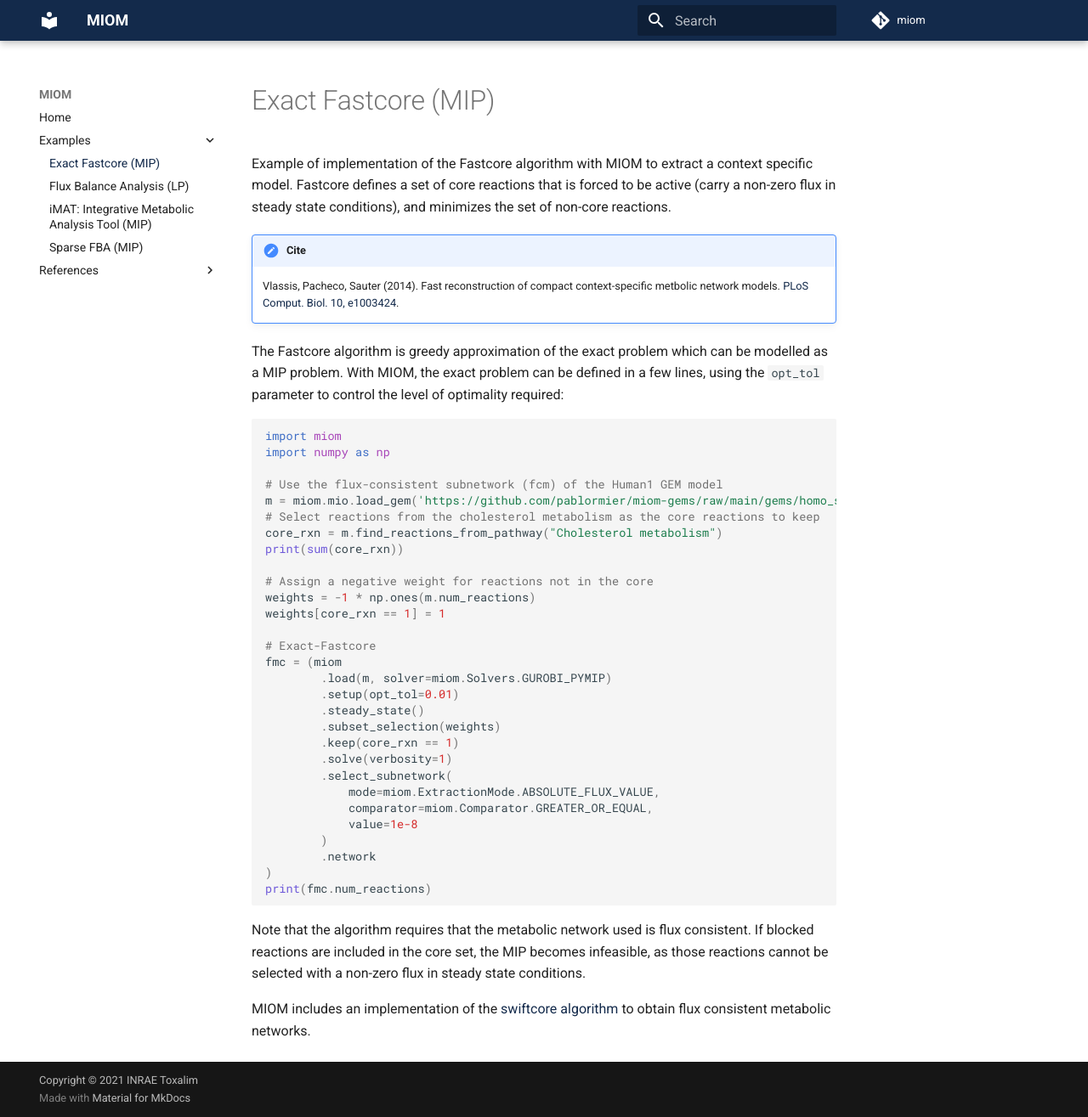
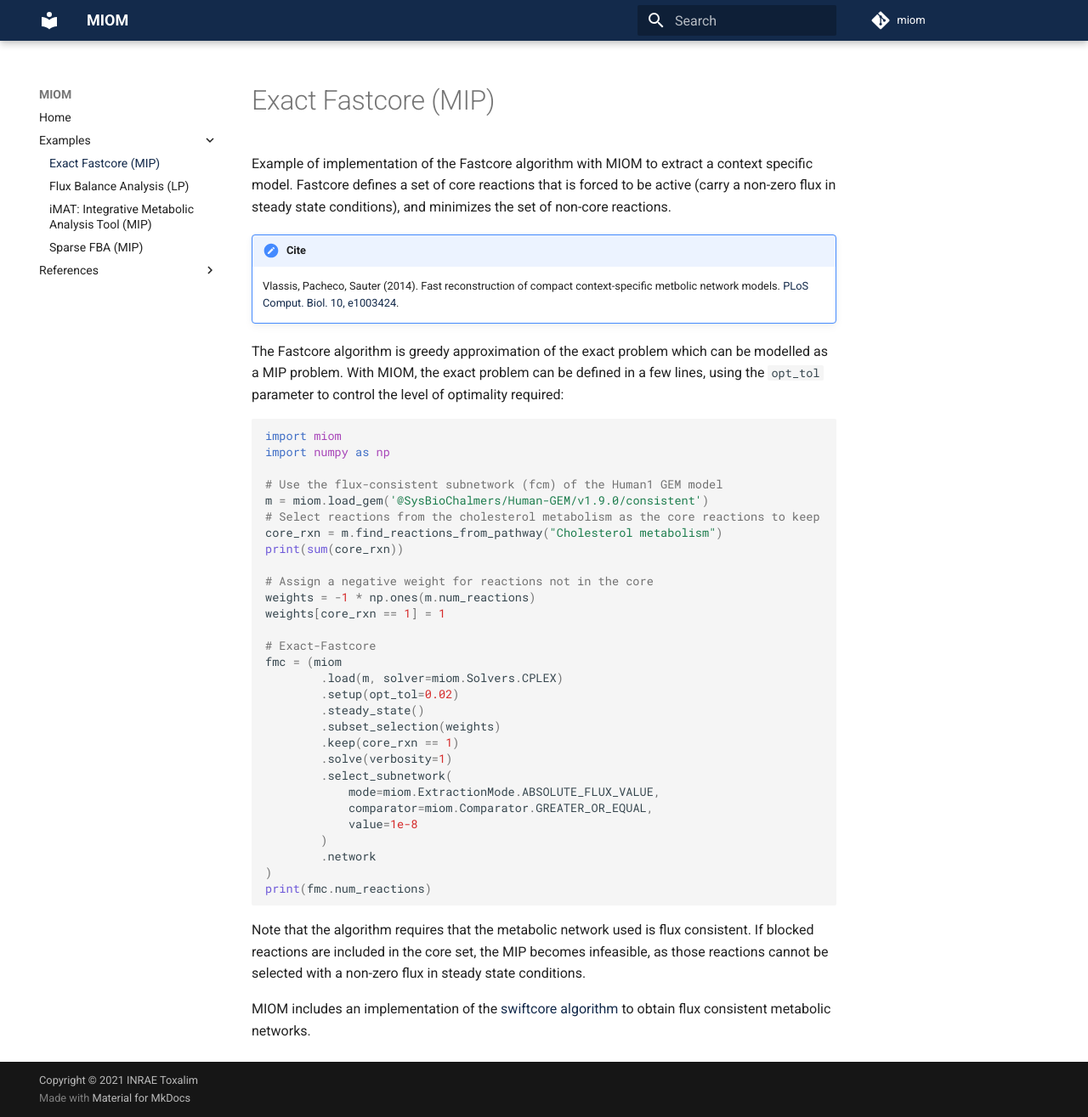
Before and after one commit to MetExplore/miom, an MkDocs documentation site: the page built from docs/examples/fastcore.md, in a window 1280 px wide and 1315 px high. Shown: the whole window at 85% size. Built offline with MkDocs 1.6.1 and Material for MkDocs 9.7.7, drawn with Linux system fonts in a browser that asks for light colours; comment, search, counter and statistics services are not loaded; the version menu is left out.

Commit message:
Fix issue with the solver status method
Fixes #24 and #25

```diff
--- a/docs/examples/fastcore.md
+++ b/docs/examples/fastcore.md
@@ -14,7 +14,7 @@ import miom
 import numpy as np
 
 # Use the flux-consistent subnetwork (fcm) of the Human1 GEM model
-m = miom.mio.load_gem('https://github.com/pablormier/miom-gems/raw/main/gems/homo_sapiens_human1_fcm.miom')
+m = miom.load_gem('@SysBioChalmers/Human-GEM/v1.9.0/consistent')
 # Select reactions from the cholesterol metabolism as the core reactions to keep
 core_rxn = m.find_reactions_from_pathway("Cholesterol metabolism")
 print(sum(core_rxn))
@@ -25,8 +25,8 @@ weights[core_rxn == 1] = 1
 
 # Exact-Fastcore
 fmc = (miom
-        .load(m, solver=miom.Solvers.GUROBI_PYMIP)
-        .setup(opt_tol=0.01)
+        .load(m, solver=miom.Solvers.CPLEX)
+        .setup(opt_tol=0.02)
         .steady_state()
         .subset_selection(weights)
         .keep(core_rxn == 1)
```
Also changed, not shown: docs/examples/fba.md (+1 -1 lines), docs/examples/imat.md (+1 -1 lines), docs/examples/sparse_fba.md (+1 -1 lines), 2 other files.
